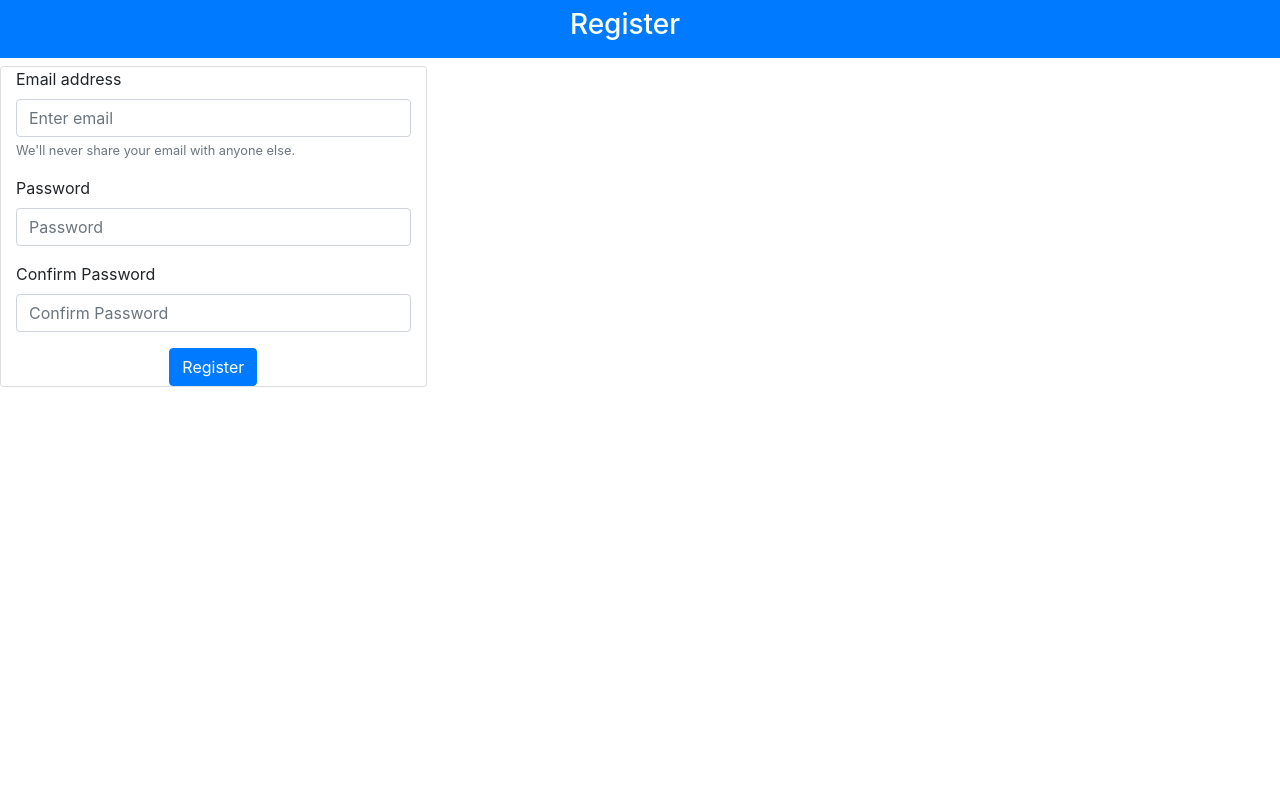
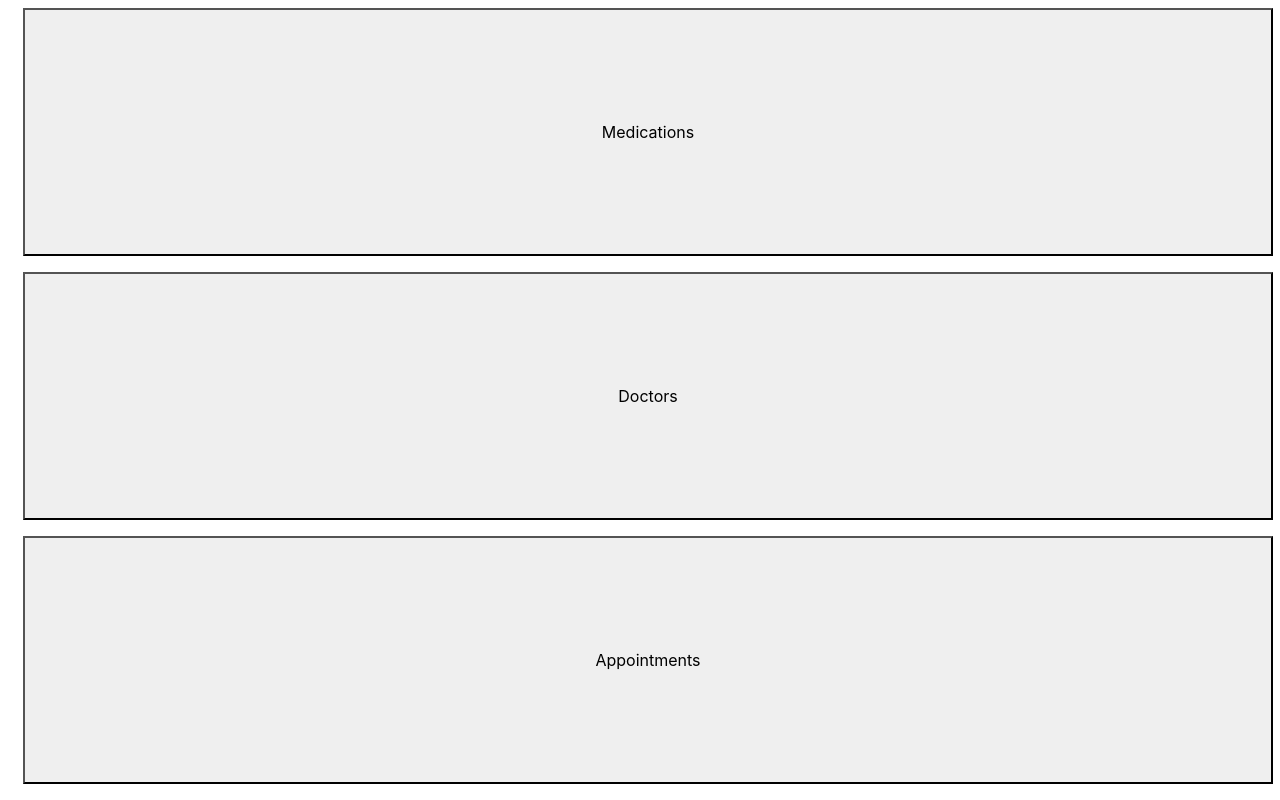
Before and after one commit to Jeaninney/MedCheck, a React (Create React App) app: page / in a window 1280 px wide. Built offline with nearby package versions, Linux system fonts and the light colour scheme.

Commit message:
added home page, login, registration

```diff
--- a/src/App.css
+++ b/src/App.css
@@ -1,3 +1,8 @@
+button {
+  width: 100%;
+  height: 31vh;
+  margin: 1vh;
+}
 .App {
   text-align: center;
 }
--- a/src/App.js
+++ b/src/App.js
@@ -3,13 +3,20 @@ import React from 'react';
 import Header from './components/Header';
 
 import RegistrationForm from './components/RegistrationForm';
+
+import Login from './components/Login';
+
+import Home from './pages/Home';
+
 import './App.css';
 
 function App() {
   return (
     <div className="App">
-      <Header />
-      <RegistrationForm />
+      {/* <Header /> */}
+      {/* <RegistrationForm /> */}
+      {/* <Login /> */}
+      <Home />
     </div>
   );
 }
--- /dev/null
+++ b/src/components/Grid/index.js
@@ -0,0 +1,28 @@
+import React from 'react';
+
+// Exporting the Container, Row, and Col components from this file
+
+// This Container component allows us to use a bootstrap container without worrying about class names
+export function Container({ fluid, children }) {
+  return <div className={`container${fluid ? '-fluid' : ''}`}>{children}</div>;
+}
+
+// This Row component lets us use a bootstrap row without having to think about class names
+export function Row({ fluid, children }) {
+  return <div className={`row${fluid ? '-fluid' : ''}`}>{children}</div>;
+}
+
+// This Col component lets us size bootstrap columns with less syntax
+// e.g. <Col size="md-12"> instead of <div className="col-md-12">
+export function Col({ size, children }) {
+  return (
+    <div
+      className={size
+        .split(' ')
+        .map((size) => `col-${size}`)
+        .join(' ')}
+    >
+      {children}
+    </div>
+  );
+}
--- /dev/null
+++ b/src/components/Login/index.js
@@ -0,0 +1,64 @@
+import React, { useState } from 'react';
+
+function Login(props) {
+  const [state, setState] = useState({
+    email: '',
+    password: '',
+  });
+
+  const handleChange = (e) => {
+    const { id, value } = e.target;
+    setState((prevState) => ({
+      ...prevState,
+      [id]: value,
+    }));
+  };
+
+  // const handleSubmitClick = (e) => {
+  //   e.preventDefault();
+  //   if(state.password === state.confirmPassword) {
+  //       sendDetailsToServer()
+  //   } else {
+  //       props.showError('Passwords do not match');
+  //   }
+  // }
+  return (
+    <div className="card col-12 col-lg-4 login-card mt-2 hv-center">
+      <form>
+        <div className="form-group text-left">
+          <label htmlFor="exampleInputEmail1">Email address</label>
+          <input
+            type="email"
+            className="form-control"
+            id="email"
+            aria-describedby="emailHelp"
+            placeholder="Enter email"
+            value={state.email}
+            onChange={handleChange}
+          />
+          <small id="emailHelp" className="form-text text-muted">We'll never share your email with anyone else.</small>
+        </div>
+        <div className="form-group text-left">
+          <label htmlFor="exampleInputPassword1">Password</label>
+          <input
+            type="password"
+            className="form-control"
+            id="password"
+            placeholder="Password"
+            value={state.password}
+            onChange={handleChange}
+          />
+        </div>
+        <button
+          type="submit"
+          className="btn btn-primary"
+          // onClick={handleSubmitClick}
+        >
+          Login
+        </button>
+      </form>
+    </div>
+  );
+}
+
+export default Login;
--- /dev/null
+++ b/src/pages/Home.js
@@ -0,0 +1,27 @@
+import React from 'react';
+
+import { Col, Row, Container } from '../components/Grid';
+
+function Home() {
+  return (
+    <Container fluid>
+      <Row>
+        <Col size="md-12">
+          <button type="button" className="medications"> Medications </button>
+        </Col>
+      </Row>
+      <Row>
+        <Col size="md-12">
+          <button type="button" className="doctors"> Doctors </button>
+        </Col>
+      </Row>
+      <Row>
+        <Col size="md-12">
+          <button type="button" className="appointments"> Appointments </button>
+        </Col>
+      </Row>
+    </Container>
+  );
+}
+
+export default Home;
```
Also changed, not shown: src/pages/Appointments.js (added, +11 -0 lines), src/pages/Doctors.js (added, +11 -0 lines), src/pages/Medications.js (added, +11 -0 lines).
